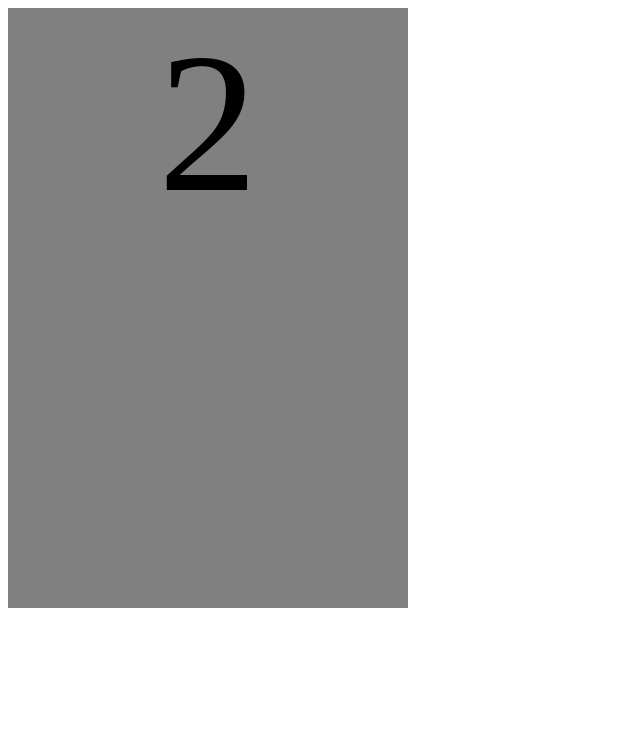
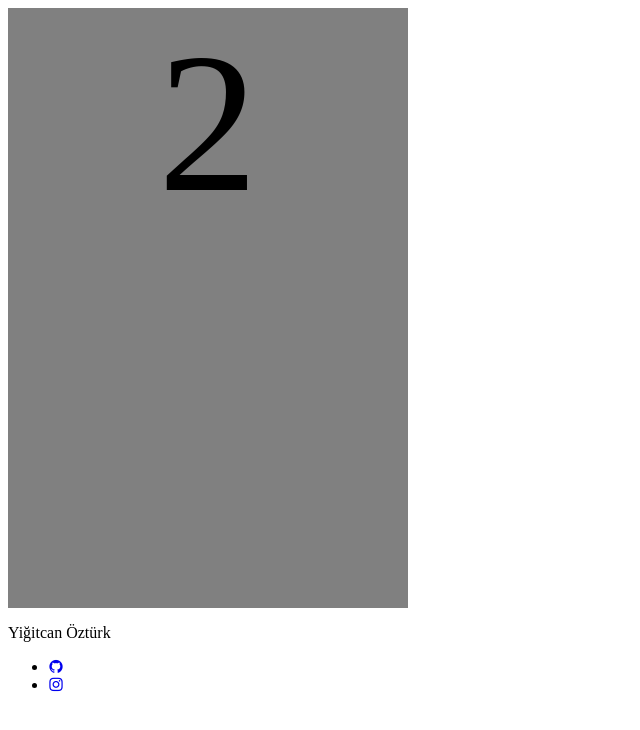
Before and after one commit to Yigitcan-oztrk/Doodle-Jump-in-JavaScript, a plain HTML site: page index.html in a window 1280 px wide. Shown: the whole page, without its empty margins (0-640 px from the left). Drawn offline with nearby package versions, Linux system fonts and the light colour scheme.

Commit message:
edit: Footer

```diff
--- a/index.html
+++ b/index.html
@@ -1,5 +1,6 @@
 <!DOCTYPE html>
 <html lang="en">
+
 <head>
     <meta charset="UTF-8">
     <meta http-equiv="X-UA-Compatible" content="IE=edge">
@@ -7,12 +8,27 @@
     <title>Document</title>
     <link rel="stylesheet" href="style.css">
 
+    <link rel="stylesheet" href="https://unicons.iconscout.com/release/v4.0.0/css/line.css">
 </head>
+
 <body>
 
     <div class="grid">
 
     </div>
+    <div class="footer">
+        <p>Yiğitcan Öztürk</p>
+        <ul>
+            <li>
+                <a href="https://github.com/Yigitcan-oztrk"  class="github" target="_blank"><i class="uil uil-github"></i></a>
+            </li>
+            <li>
+                <a href="https://www.instagram.com/yigit.vue/" class="instagram" target="_blank"><i class="uil uil-instagram"></i></a>
+            </li>
+        </ul>
+    </div>
+
     <script src="app.js" charset="utf-8"></script>
 </body>
+
 </html>
--- a/style.css
+++ b/style.css
@@ -22,3 +22,6 @@
     position: absolute;
     border-radius: 20px;
 }
+.github{
+    font-size: 16px;
+}
```
